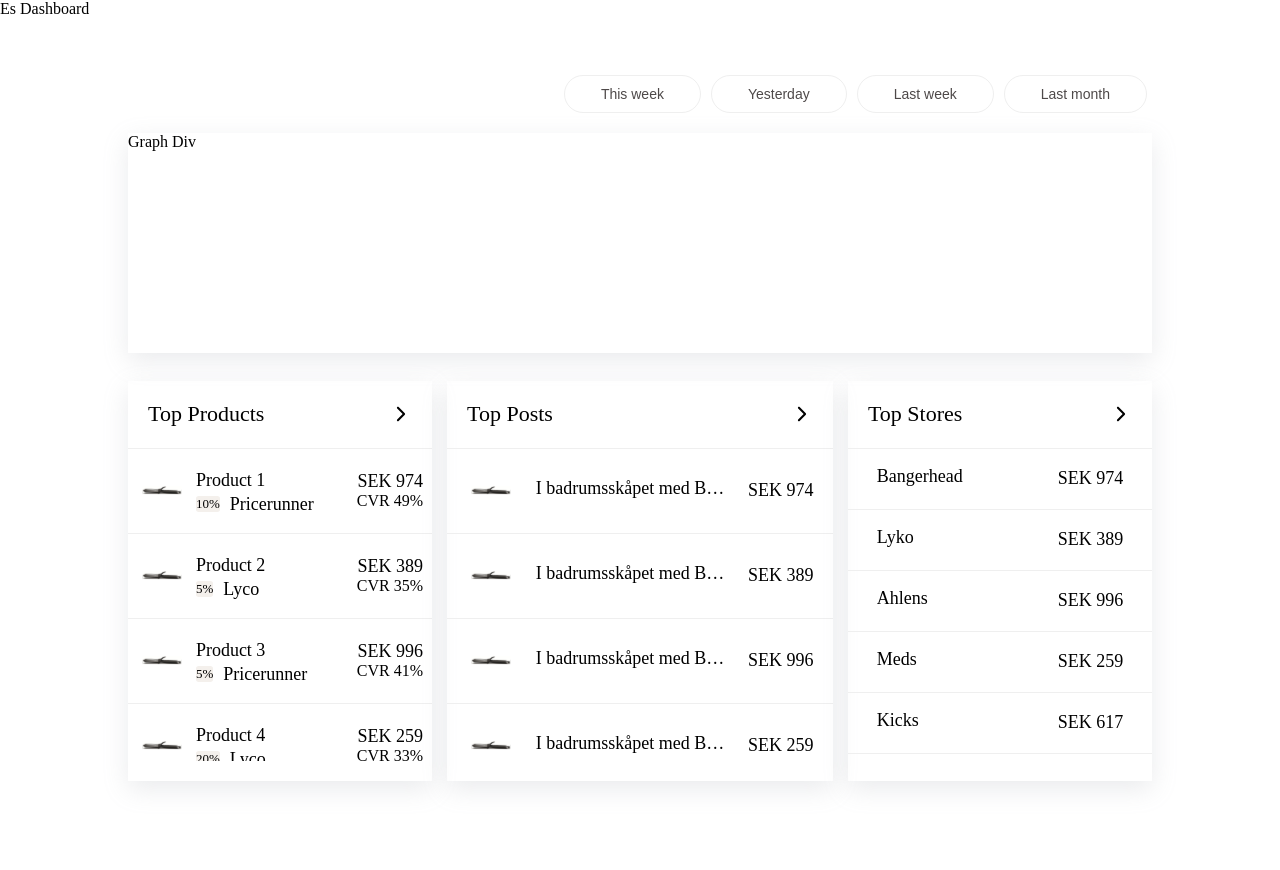
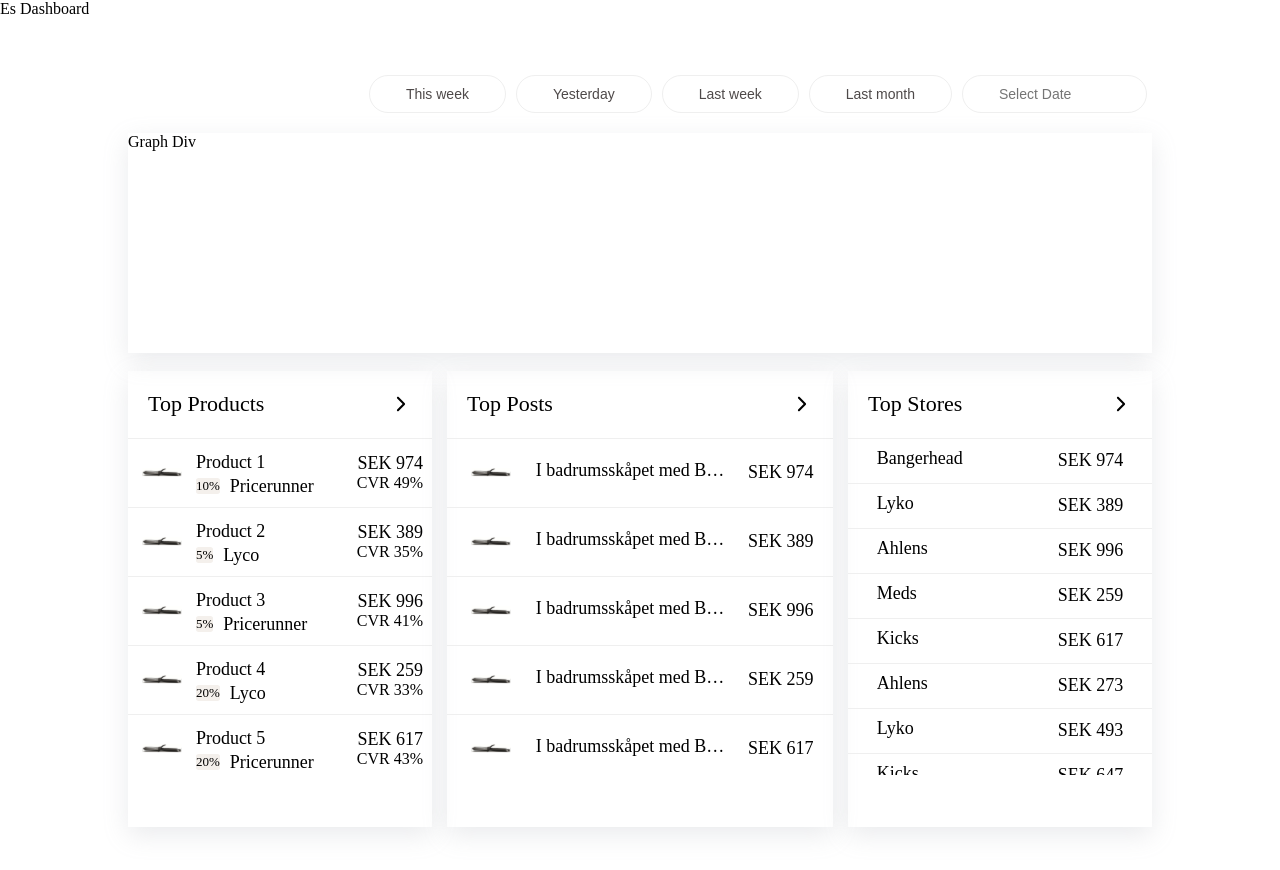
Before and after one commit to riddhiparmarbrainvire/esdashboard, a Next.js app: page / in a window 1280 px wide. Shown: the top 870 px of the page. Built offline with nearby package versions, Linux system fonts and the light colour scheme.

Commit message:
date filter modification

```diff
--- a/src/components/ButtonFilter.tsx
+++ b/src/components/ButtonFilter.tsx
@@ -4,16 +4,23 @@ import DateInput from "./DateInput";
 import { ButtonContainer } from "@/styles/dashboard.styles";
 
 const ButtonFilter = () => {
-  const [yesterdaysSelectedDate, setYesterdaysSelectedDate] =
-    useState<Date | null>(null);
-  const [startWeekDate, setStartWeekDate] = useState<Date | null>(null);
-  const [endWeekDate, setEndWeekDate] = useState<Date | null>(null);
-  const [startLastWeekDate, setStartLastWeekDate] = useState<Date | null>(null);
-  const [endLastWeekDate, setEndLastWeekDate] = useState<Date | null>(null);
-  const [startLastWMonthDate, setStartLastMonthDate] = useState<Date | null>(
-    null
-  );
-  const [endLastMonthDate, setEndLastMonthDate] = useState<Date | null>(null);
+  // const [yesterdaysSelectedDate, setYesterdaysSelectedDate] =
+  //   useState<Date | null>(null);
+  // const [startWeekDate, setStartWeekDate] = useState<Date | null>(null);
+  // const [endWeekDate, setEndWeekDate] = useState<Date | null>(null);
+  // const [startLastWeekDate, setStartLastWeekDate] = useState<Date | null>(null);
+  // const [endLastWeekDate, setEndLastWeekDate] = useState<Date | null>(null);
+  // const [startLastWMonthDate, setStartLastMonthDate] = useState<Date | null>(
+  //   null
+  // );
+  // const [endLastMonthDate, setEndLastMonthDate] = useState<Date | null>(null);
+
+  const [selectedOption, setSelectedOption] = useState<string | null>(null);
+  const [selectedDateRange, setSelectedDateRange] = useState<{
+    start: Date | null;
+    end: Date | null;
+  }>({ start: null, end: null });
+
   const [option, setOption] = useState<string | null>(null);
 
   const handleButtonClick = (option: string) => {
@@ -22,7 +29,11 @@ const ButtonFilter = () => {
     switch (option) {
       case "yesterday":
         var yesterday = new Date(Date.now() - 864e5);
-        setYesterdaysSelectedDate(yesterday);
+
+        setSelectedDateRange({
+          start: yesterday,
+          end: yesterday,
+        });
         setOption(option);
         break;
       case "thisWeek":
@@ -32,8 +43,7 @@ const ButtonFilter = () => {
         const endOfWeek = new Date(currentDate);
         endOfWeek.setDate(currentDate.getDate() + (6 - currentDate.getDay()));
 
-        setStartWeekDate(startOfWeek);
-        setEndWeekDate(endOfWeek);
+        setSelectedDateRange({ start: startOfWeek, end: endOfWeek });
         setOption(option);
         break;
       case "lastWeek":
@@ -45,8 +55,10 @@ const ButtonFilter = () => {
         const endOfLastWeek = new Date(currentDate);
         endOfLastWeek.setDate(currentDate.getDate() - currentDate.getDay() - 1);
 
-        setStartLastWeekDate(startOfLastWeek);
-        setEndLastWeekDate(endOfLastWeek);
+        setSelectedDateRange({
+          start: startOfLastWeek,
+          end: endOfLastWeek,
+        });
         setOption(option);
         break;
       case "lastMonth":
@@ -62,19 +74,14 @@ const ButtonFilter = () => {
           0
         );
 
-        setStartLastMonthDate(firstDayOfLastMonth);
-        setEndLastMonthDate(lastDayOfLastMonth);
+        setSelectedDateRange({
+          start: firstDayOfLastMonth,
+          end: lastDayOfLastMonth,
+        });
         setOption(option);
         break;
       default:
         break;
-    }
-  };
-
-  const handleDateChange = (dates: [Date | null, Date | null] | null) => {
-    if (dates) {
-      setStartWeekDate(dates[0]);
-      setEndWeekDate(dates[1]);
     }
   };
 
@@ -97,21 +104,8 @@ const ButtonFilter = () => {
         onClick={() => handleButtonClick("lastMonth")}
       />
       <DateInput
-        startWeekDate={startWeekDate}
-        endWeekDate={endWeekDate}
-        startLastWeekDate={startLastWeekDate}
-        startLastWMonthDate={startLastWMonthDate}
-        endLastWeekDate={endLastWeekDate}
-        setStartLastWeekDate={setStartLastWeekDate}
-        setEndLastMonthDate={setEndLastMonthDate}
-        yesterdaysSelectedDate={yesterdaysSelectedDate}
-        setYesterdaysSelectedDate={setYesterdaysSelectedDate}
-        setStartWeekDate={setStartWeekDate}
-        setEndWeekDate={setEndWeekDate}
-        endLastMonthDate={endLastMonthDate}
+        selectedDateRange={selectedDateRange}
         placeholder="Select Date"
-        option={option}
-        handleDateChange={handleDateChange}
       />
     </ButtonContainer>
   );
--- a/src/components/DateInput.tsx
+++ b/src/components/DateInput.tsx
@@ -43,76 +43,23 @@ const Wrapper = styled.div`
 `;
 
 const DateInput = ({
-  yesterdaysSelectedDate,
-  setYesterdaysSelectedDate,
   placeholder,
-  startWeekDate,
-  endWeekDate,
-  setStartWeekDate,
-  setEndWeekDate,
-  option,
-  handleDateChange,
-  endLastWeekDate,
-  startLastWeekDate,
-  setStartLastWeekDate,
-  setEndLastWeekDate,
-  startLastWMonthDate,
-  endLastMonthDate,
-}: any) => {
+  selectedDateRange,
+}: {
+  placeholder: string;
+  selectedDateRange: { start: Date | null; end: Date | null };
+}) => {
   return (
     <div>
-      {option === "yesterday" && (
-        <Wrapper>
-          <DateInputField
-            selected={yesterdaysSelectedDate}
-            placeholderText={placeholder}
-            onChange={(date) => setYesterdaysSelectedDate(date)}
-            dateFormat="d MMM"
-          />
-        </Wrapper>
-      )}
-
-      {option === "thisWeek" && (
-        <Wrapper>
-          <DateInputField
-            selected={startWeekDate}
-            placeholderText={placeholder}
-            onChange={handleDateChange}
-            startDate={startWeekDate}
-            endDate={endWeekDate}
-            selectsRange
-            dateFormat="d MMM"
-          />
-        </Wrapper>
-      )}
-
-      {option === "lastWeek" && (
-        <Wrapper>
-          <DateInputField
-            selected={startLastWeekDate}
-            placeholderText={placeholder}
-            onChange={handleDateChange}
-            startDate={startLastWeekDate}
-            endDate={endLastWeekDate}
-            selectsRange
-            dateFormat="d MMM"
-          />
-        </Wrapper>
-      )}
-
-      {option === "lastMonth" && (
-        <Wrapper>
-          <DateInputField
-            selected={startLastWMonthDate}
-            placeholderText={placeholder}
-            onChange={handleDateChange}
-            startDate={startLastWMonthDate}
-            endDate={endLastMonthDate}
-            selectsRange
-            dateFormat="d MMM"
-          />
-        </Wrapper>
-      )}
+      <DateInputField
+        selected={selectedDateRange.start}
+        placeholderText={placeholder}
+        onChange={(date) => console.log(date)}
+        startDate={selectedDateRange.start}
+        endDate={selectedDateRange.end}
+        selectsRange
+        dateFormat="d MMM"
+      />
     </div>
   );
 };
--- a/src/components/Products.tsx
+++ b/src/components/Products.tsx
@@ -16,7 +16,7 @@ const Products = () => {
           sizeSm={12}
           flex={"flex"}
           flexDirection={"column"}
-          marginTop={10}
+          className="topProducts"
         >
           <ProductContent
             productTabHeading="Top Products"
@@ -30,8 +30,8 @@ const Products = () => {
           sizeSm={12}
           flex={"flex"}
           flexDirection={"column"}
-          marginTop={10}
           marginLeft={15}
+          className="topPosts"
         >
           <ProductContent
             productTabHeading="Top Posts"
@@ -45,8 +45,8 @@ const Products = () => {
           sizeSm={12}
           flex={"flex"}
           flexDirection={"column"}
-          marginTop={10}
           marginLeft={15}
+          className="topStores"
         >
           <ProductContent
             productTabHeading="Top Stores"
--- a/src/styles/dashboard.styles.tsx
+++ b/src/styles/dashboard.styles.tsx
@@ -14,7 +14,7 @@ type ColumnProps = {
 };
 
 export const MainContentWrapper = styled.div`
-  max-height: 39vh;
+  max-height: 42vh;
   overflow-y: scroll;
 
   &::-webkit-scrollbar {
@@ -80,6 +80,7 @@ export const DateInputField = styled(DatePicker)`
   background-color: #fff;
   color: #4e4949;
   margin: 5px;
+  width: 185px;
 
   &:focus {
     border: none;
@@ -103,6 +104,7 @@ export const Columns = styled.div`
   height: 100%;
   width: 100%;
   display: flex;
+  padding-bottom: 8%;
 
   @media (max-width: 1200px) {
     display: flex;
@@ -132,10 +134,13 @@ export const Columns = styled.div`
 export const Column = styled.div<ColumnProps>`
   flex: ${({ size }) => size};
   flex-direction: ${({ flexDirection }) => flexDirection};
-  margin-top: ${({ marginTop }) => marginTop + `px`};
   margin-left: ${({ marginLeft }) => marginLeft + `px`};
   box-shadow: rgba(149, 157, 165, 0.2) 0px 8px 24px;
-  height: 50vh;
+  height: 57vh;
+
+  .topProducts {
+    background-color: red;
+  }
 
   @media (max-width: 576px) {
     flex: ${({ sizeSm }) => sizeSm};
@@ -169,7 +174,7 @@ export const ProductHeading = styled.p`
 `;
 
 export const ProductContentDiv = styled.div`
-  padding: 17px 0px 17px 0px;
+  padding: 9px 0px 9px 0px;
   display: flex;
   align-items: center;
   justify-content: space-evenly;
```
